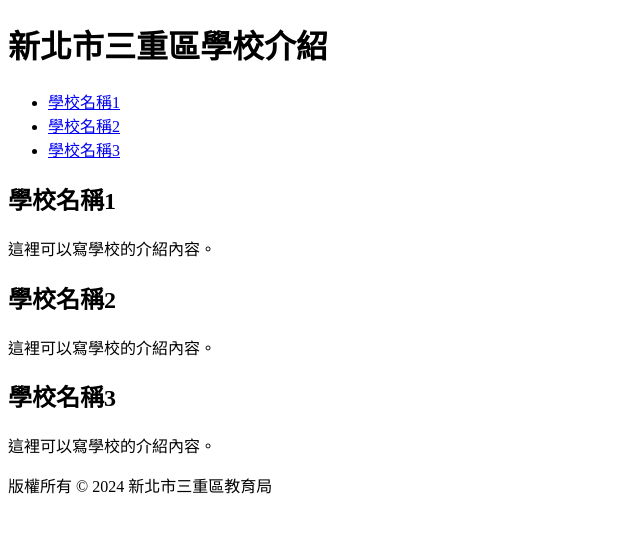
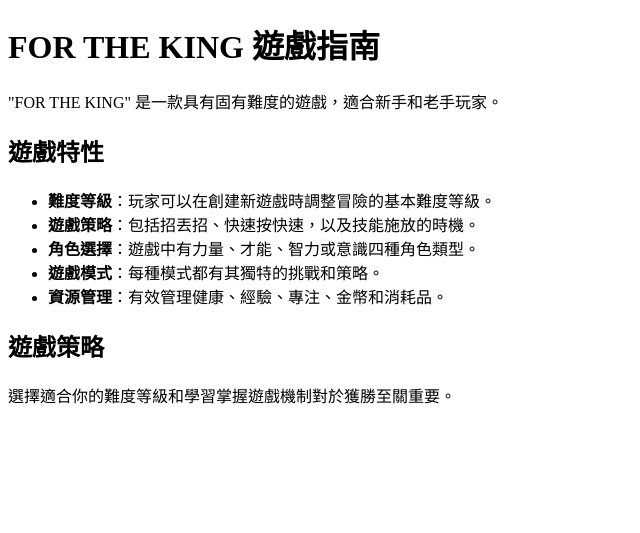
Before and after one commit to y10933/test, a Flask app: page / in a window 1280 px wide. Shown: the top 533 px of the page, without its empty margins (0-640 px from the left). Run offline with Flask 3, Linux system fonts and the light colour scheme.

Commit message:
Update intro.html

```diff
--- a/templates/intro.html
+++ b/templates/intro.html
@@ -2,43 +2,20 @@
 <html lang="zh-TW">
 <head>
     <meta charset="UTF-8">
-    <meta name="viewport" content="width=device-width, initial-scale=1.0">
-    <title>新北市三重區學校介紹</title>
+    <title>FOR THE KING 遊戲指南</title>
 </head>
 <body>
-    <header>
-        <h1>新北市三重區學校介紹</h1>
-    </header>
-
-    <nav>
-        <!-- 導覽連結 -->
-        <ul>
-            <li><a href="#school1">學校名稱1</a></li>
-            <li><a href="#school2">學校名稱2</a></li>
-            <li><a href="#school3">學校名稱3</a></li>
-            <!-- 可根據需求增加更多學校 -->
-        </ul>
-    </nav>
-
-    <section id="school1">
-        <h2>學校名稱1</h2>
-        <p>這裡可以寫學校的介紹內容。</p>
-    </section>
-
-    <section id="school2">
-        <h2>學校名稱2</h2>
-        <p>這裡可以寫學校的介紹內容。</p>
-    </section>
-
-    <section id="school3">
-        <h2>學校名稱3</h2>
-        <p>這裡可以寫學校的介紹內容。</p>
-    </section>
-
-    <!-- 可根據需要添加更多學校的部分 -->
-
-    <footer>
-        <p>版權所有 &copy; 2024 新北市三重區教育局</p>
-    </footer>
+    <h1>FOR THE KING 遊戲指南</h1>
+    <p>"FOR THE KING" 是一款具有固有難度的遊戲，適合新手和老手玩家。</p>
+    <h2>遊戲特性</h2>
+    <ul>
+        <li><strong>難度等級</strong>：玩家可以在創建新遊戲時調整冒險的基本難度等級。</li>
+        <li><strong>遊戲策略</strong>：包括招丟招、快速按快速，以及技能施放的時機。</li>
+        <li><strong>角色選擇</strong>：遊戲中有力量、才能、智力或意識四種角色類型。</li>
+        <li><strong>遊戲模式</strong>：每種模式都有其獨特的挑戰和策略。</li>
+        <li><strong>資源管理</strong>：有效管理健康、經驗、專注、金幣和消耗品。</li>
+    </ul>
+    <h2>遊戲策略</h2>
+    <p>選擇適合你的難度等級和學習掌握遊戲機制對於獲勝至關重要。</p>
 </body>
 </html>
```
